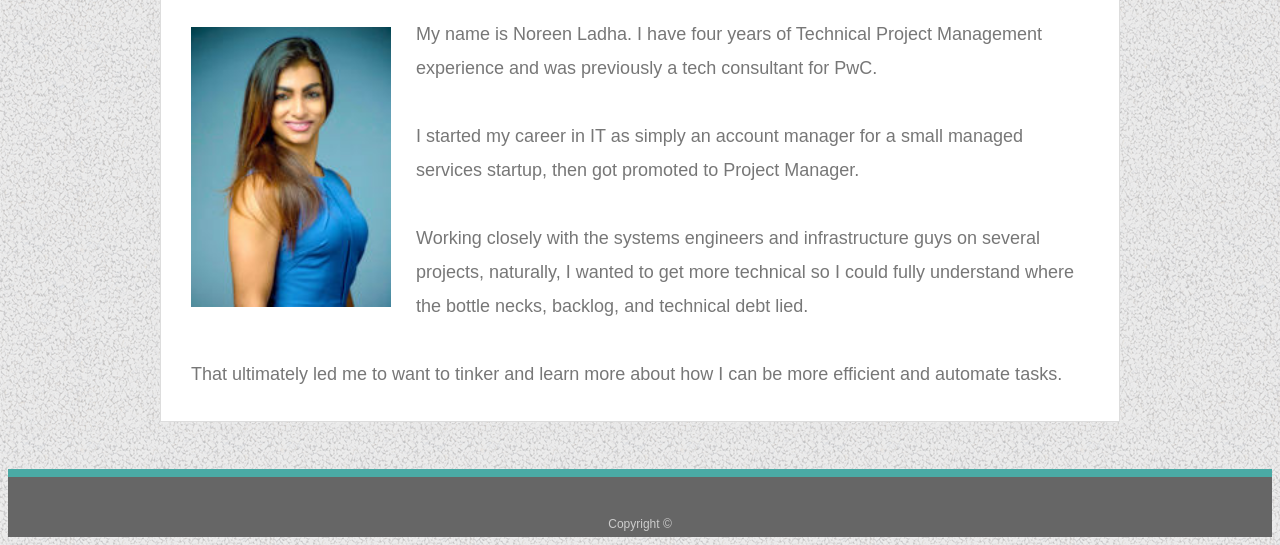
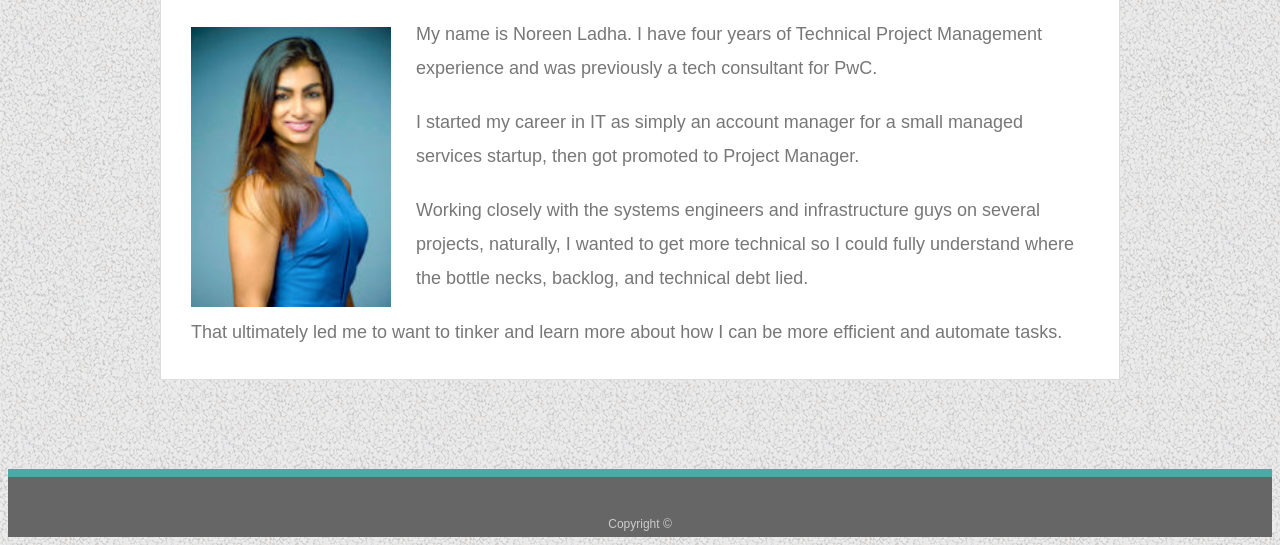
Before and after one commit to nladha09/Basic-Portfolio, a plain HTML site: page index.html in a window 1280 px wide. Shown: the part 269-814 px from the top of the page. Drawn offline with Linux system fonts and the light colour scheme.

Commit message:
removed <br> and replaced w/ <p>

```diff
--- a/assets/css/style.css
+++ b/assets/css/style.css
@@ -110,7 +110,8 @@ footer {
   height: 50px;
 }
 
-h3, h2 {
+h3,
+h2 {
   padding-bottom: 20px;
   margin-bottom: 15px;
   line-height: 22px;
--- a/index.html
+++ b/index.html
@@ -22,20 +22,18 @@
 
     <div id="main-container" class="container">
         <section class="main-section">
+
             <h1>About Me</h1>
 
             <img src="assets/images/noreen.jpg" class="auth-image" alt="Noreen Ladha">
 
-      My name is Noreen Ladha. I have four years of Technical Project Management experience and was previously a tech consultant for PwC.
-      <br>
-      <br>
-      I started my career in IT as simply an account manager for a small managed services startup, then got promoted to Project Manager.
-      <br>
-      <br>
-      Working closely with the systems engineers and infrastructure guys on several projects, naturally, I wanted to get more technical so I could fully understand where the bottle necks, backlog, and technical debt lied.
-      <br>
-      <br>
-      That ultimately led me to want to tinker and learn more about how I can be more efficient and automate tasks.
+            <p>My name is Noreen Ladha. I have four years of Technical Project Management experience and was previously a tech consultant for PwC.</p>
+
+            <p>I started my career in IT as simply an account manager for a small managed services startup, then got promoted to Project Manager.</p>
+
+            <p>Working closely with the systems engineers and infrastructure guys on several projects, naturally, I wanted to get more technical so I could fully understand where the bottle necks, backlog, and technical debt lied.</p>
+
+            <p>That ultimately led me to want to tinker and learn more about how I can be more efficient and automate tasks.</p>
 
         </section>
 
```
Lines whose indentation alone changed are shown as unchanged.
